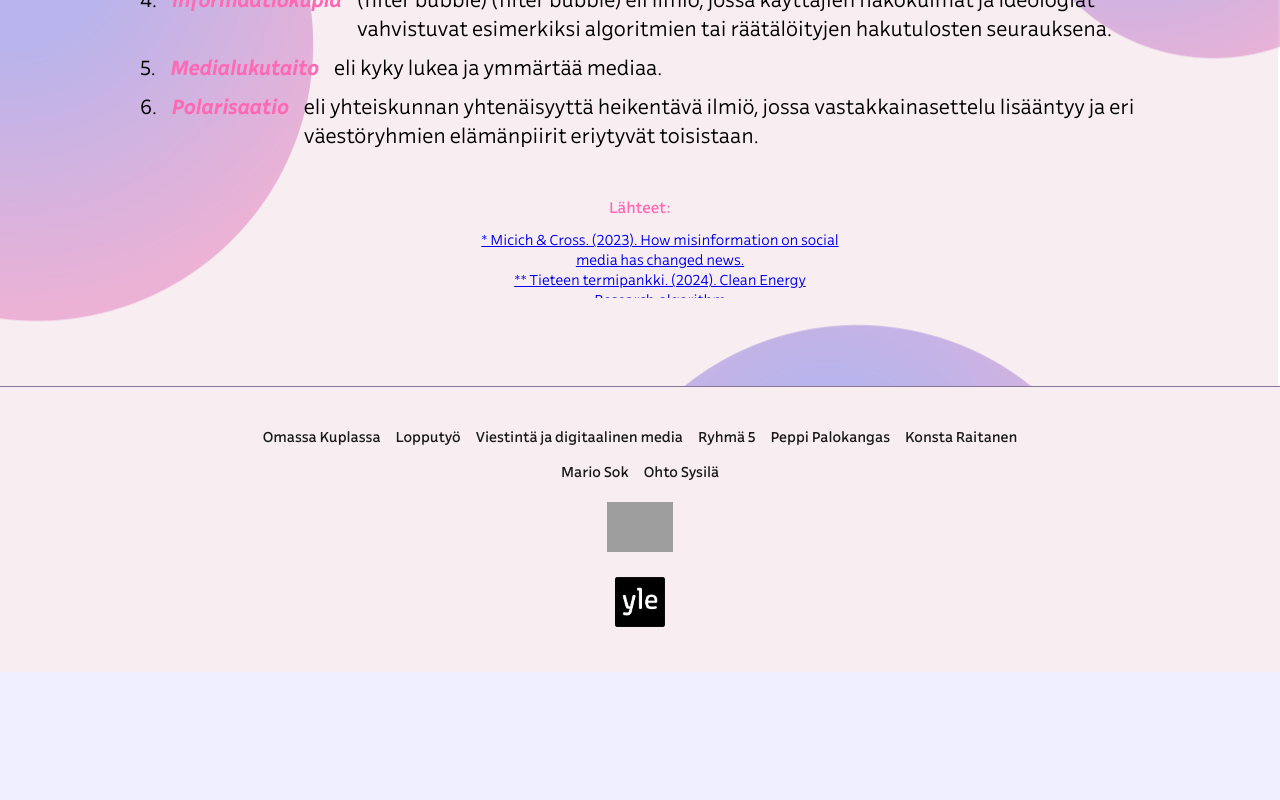
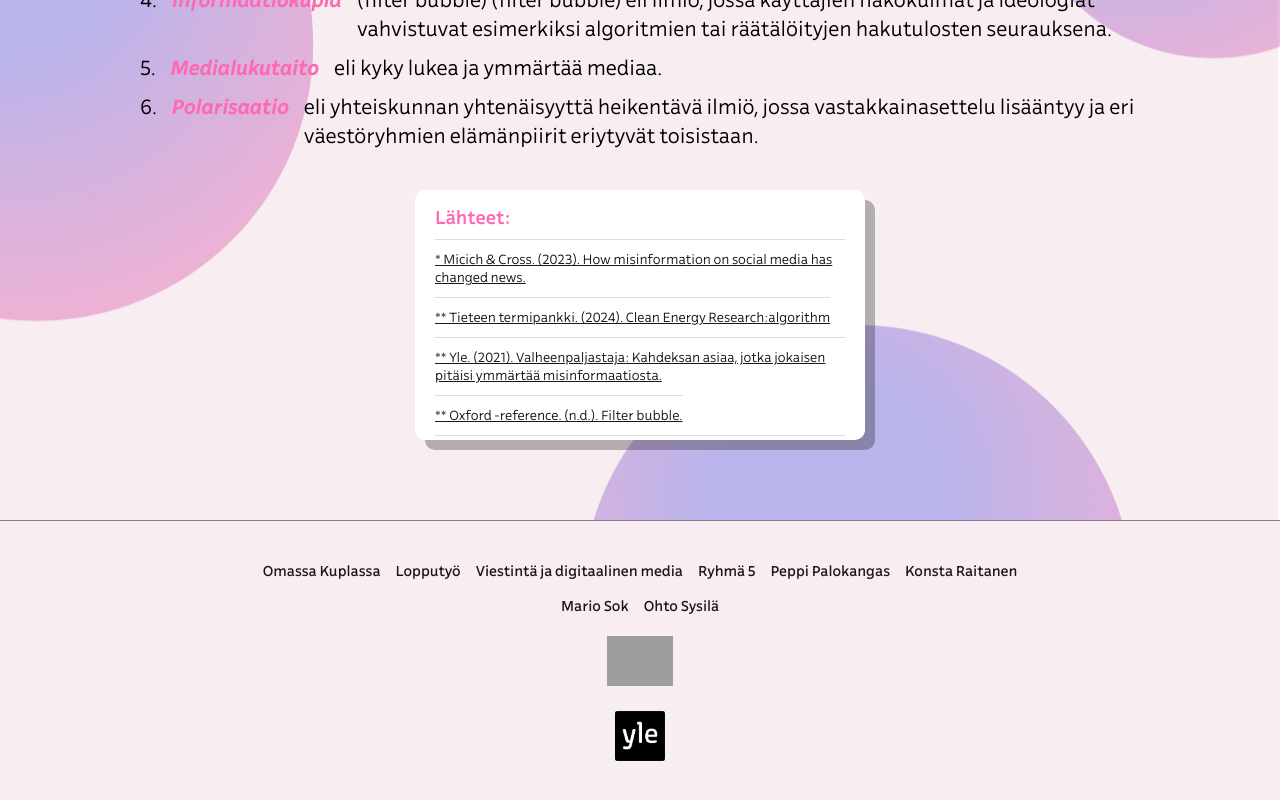
Before and after one commit to kontsanen/VDM-project, a React (Create React App) app: page /info in a window 1280 px wide. Shown: the part 2109-2909 px from the top of the page. Before the commit the page ends 2781 px from the top, so only its background shows below. Built offline with nearby package versions, Linux system fonts and the light colour scheme; grey boxes are pictures that could not be loaded; a web font is replaced by a local one.

Commit message:
scrollbox fixed

```diff
--- a/src/components/scrollBox.css
+++ b/src/components/scrollBox.css
@@ -1,46 +1,70 @@
+
+* {
+  border: 0px solid red;
+}
 
 
 .ScrollAreaRoot {
-    width: 400px;
-    height: 100px;
+  font-family: "Yle Next", Arial, Helvetica, sans-serif;
+  width: 100%;
+  max-width: 450px;
+  height: 250px;
   border-radius: 10px;
   overflow: hidden;
-    box-shadow: 0 2px 10px var(--black-a7);
-    background-color: #F8EDF1;
+  background-color: white;
   --scrollbar-size: 10px;
-    padding: 0.5rem;
+  padding: 0;
+  box-shadow: 10px 10px 0px rgba(24, 24, 24, 0.30);
 }
 
 .ScrollAreaViewport {
   width: 100%;
   height: 100%;
   border-radius: inherit;
+  padding: 15px 20px;
+  box-sizing: border-box;
+  text-align: left;
 }
+
+.ScrollAreaViewport ul {
+ margin: 0;
+ padding: 0;
+}
+
+.ScrollAreaViewport li {
+  height: fit-content;
+ }
+
 
 .ScrollAreaScrollbar {
   display: flex;
+  /* ensures no selection */
   user-select: none;
+  /* disable browser handling of all panning and zooming gestures on touch devices */
   touch-action: none;
   padding: 2px;
-    background: var purple;
-    transition: background 160ms ease-out;
+  background-color: #e5e5e5;
+  transition: background-color 160ms ease-out;
+
 }
-
 .ScrollAreaScrollbar:hover {
-    background: var black;
+  background-color: #cfcfcf;
 }
 .ScrollAreaScrollbar[data-orientation='vertical'] {
-    width: var(--scrollbar-size);
+  width: 7px;
+}
+.ScrollAreaScrollbar[data-orientation='horizontal'] {
   flex-direction: column;
+  height: 7px;
 }
 
 .ScrollAreaThumb {
   flex: 1;
-    background: var(--mauve-10);
-    border-radius: var(--scrollbar-size);
+  background-color: #aaaaaa;
+  border-radius: 50px;
   position: relative;
 }
-
+/* increase target size for touch devices https://www.w3.org/WAI/WCAG21/Understanding/target-size.html */
 .ScrollAreaThumb::before {
   content: '';
   position: absolute;
@@ -54,20 +78,27 @@
 }
 
 .ScrollAreaCorner {
-    background: var black;
+  background: var(--black-a8);
 }
 
 .Text {
   color: hotpink;
-    font-size: 15px;
+  font-size: 18px;
+  font-weight: 600;
+  padding: 3px 0px;
   line-height: 18px;
-    font-weight: 500;
+
 }
 
 .Tag {
-    color: var(--mauve-12);
+  display: inline-block;
+  color: #181818;
   font-size: 13px;
   line-height: 18px;
   margin-top: 10px;
+  border-top: 1px solid #dddddd;
   padding-top: 10px;
+  text-decoration: underline;
+  cursor: pointer;
+  position: relative;
 }
--- a/src/components/scrollBox.jsx
+++ b/src/components/scrollBox.jsx
@@ -25,7 +25,8 @@ export const ScrollBox = () => {
     {
       title: "** Suomi.fi. (n.d.) Sisäisen turvallisuuden sanasto, yhteiskunnan polarisaatio.",
       url: "https://sanastot.suomi.fi/terminology/02462623-9925-43d7-b117-2ee271cebdb7/concept/0180f378-0378-45ac-8a6c-4326ee005d95",
-
+    },
+    {
       title: "Kuva: Jerry from Sioux Falls, South Dakota, United States, CC BY-SA 4.0, via Wikimedia Commons",
       url: "https://upload.wikimedia.org/wikipedia/commons/a/aa/White_cat_watching_Wikipedia.jpg",
     },
@@ -40,7 +41,7 @@ export const ScrollBox = () => {
       <ul style={{ listStyle: 'none' }}>
             {sources.map((source, index) => (
               <li key={index}>
-                <a href={source.url} target="_blank" rel="noopener noreferrer">
+                <a className='Tag' href={source.url} target="_blank" rel="noopener noreferrer">
                   {source.title}
                 </a>
               </li>
--- a/src/info.css
+++ b/src/info.css
@@ -35,7 +35,6 @@
    }
 
    .roster-container {
-    overflow-y: auto;
     display: flex;
     justify-content: center;
     align-items: center;
@@ -117,6 +116,8 @@
    .text-item5{
     color: black;
     font-size: 14px;
+    border-radius: 12px;
+
    }
 
    .textitem2:nth-child(odd) {
```
Lines whose indentation alone changed are shown as unchanged.
